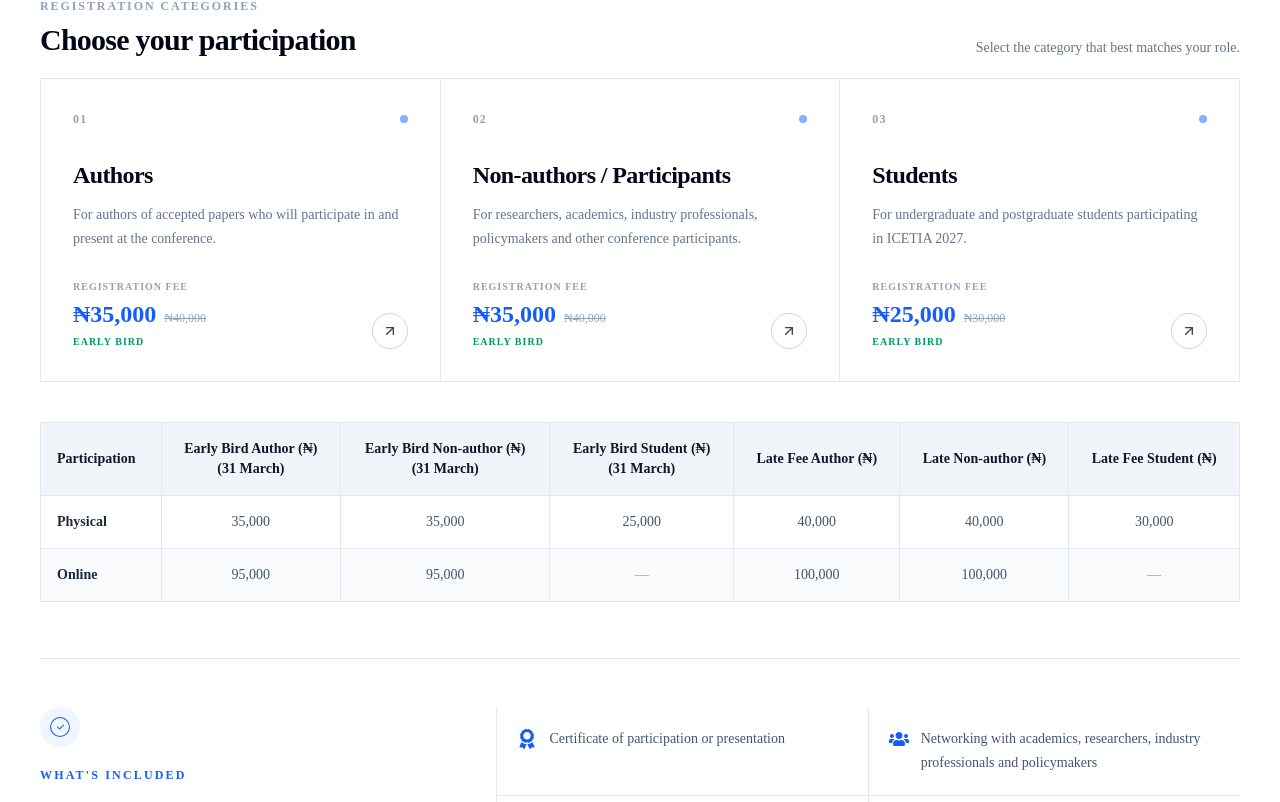
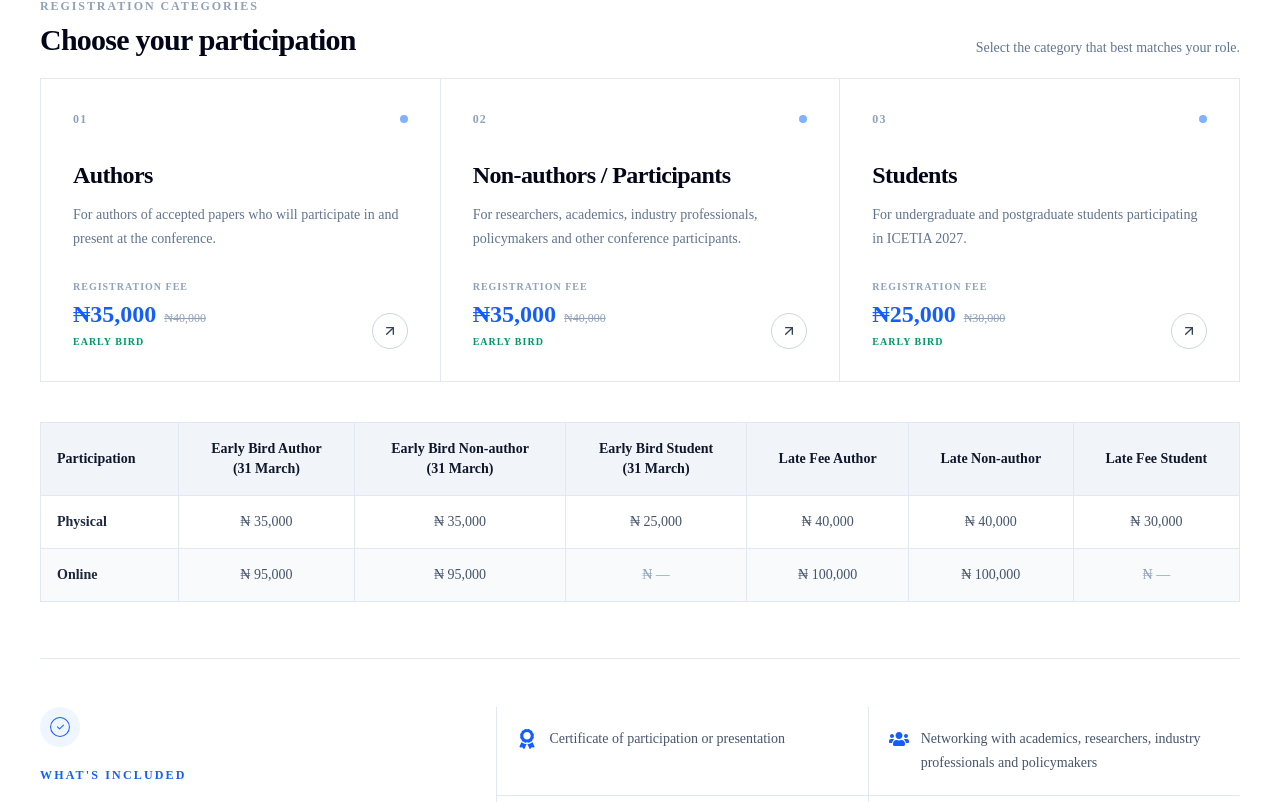
Before and after one commit to Tipo45/ICETIA, a Next.js app: page /registration in a window 1280 px wide. Shown: the part 429-1231 px from the top of the page. Built offline with nearby package versions, Linux system fonts and the light colour scheme; no server answers.

Commit message:
commit-1.3.0.1

```diff
--- a/app/registration/page.tsx
+++ b/app/registration/page.tsx
@@ -212,33 +212,33 @@ export default function RegistrationCategories() {
         </th>
 
         <th className="border border-slate-200 px-4 py-4 text-center font-semibold text-slate-900">
-          Early Bird Author (₦)
+          Early Bird Author
           <br />
           (31 March)
         </th>
 
         <th className="border border-slate-200 px-4 py-4 text-center font-semibold text-slate-900">
-          Early Bird Non-author (₦)
+          Early Bird Non-author
           <br />
           (31 March)
         </th>
 
         <th className="border border-slate-200 px-4 py-4 text-center font-semibold text-slate-900">
-          Early Bird Student (₦)
+          Early Bird Student
           <br />
           (31 March)
         </th>
 
         <th className="border border-slate-200 px-4 py-4 text-center font-semibold text-slate-900">
-          Late Fee Author (₦)
+          Late Fee Author
         </th>
 
         <th className="border border-slate-200 px-4 py-4 text-center font-semibold text-slate-900">
-          Late Non-author (₦)
+          Late Non-author
         </th>
 
         <th className="border border-slate-200 px-4 py-4 text-center font-semibold text-slate-900">
-          Late Fee Student (₦)
+          Late Fee Student
         </th>
       </tr>
     </thead>
@@ -250,27 +250,27 @@ export default function RegistrationCategories() {
         </td>
 
         <td className="border border-slate-200 px-4 py-4 text-center text-slate-600">
-          35,000
+          ₦ 35,000
         </td>
 
         <td className="border border-slate-200 px-4 py-4 text-center text-slate-600">
-          35,000
+          ₦ 35,000
         </td>
 
         <td className="border border-slate-200 px-4 py-4 text-center text-slate-600">
-          25,000
+          ₦ 25,000
         </td>
 
         <td className="border border-slate-200 px-4 py-4 text-center text-slate-600">
-          40,000
+          ₦ 40,000
         </td>
 
         <td className="border border-slate-200 px-4 py-4 text-center text-slate-600">
-          40,000
+          ₦ 40,000
         </td>
 
         <td className="border border-slate-200 px-4 py-4 text-center text-slate-600">
-          30,000
+          ₦ 30,000
         </td>
       </tr>
 
@@ -280,27 +280,27 @@ export default function RegistrationCategories() {
         </td>
 
         <td className="border border-slate-200 px-4 py-4 text-center text-slate-600">
-          95,000
+          ₦ 95,000
         </td>
 
         <td className="border border-slate-200 px-4 py-4 text-center text-slate-600">
-          95,000
+          ₦ 95,000
         </td>
 
         <td className="border border-slate-200 px-4 py-4 text-center text-slate-400">
-          —
+          ₦ —
         </td>
 
         <td className="border border-slate-200 px-4 py-4 text-center text-slate-600">
-          100,000
+          ₦ 100,000
         </td>
 
         <td className="border border-slate-200 px-4 py-4 text-center text-slate-600">
-          100,000
+          ₦ 100,000
         </td>
 
         <td className="border border-slate-200 px-4 py-4 text-center text-slate-400">
-          —
+          ₦ —
         </td>
       </tr>
     </tbody>
```
